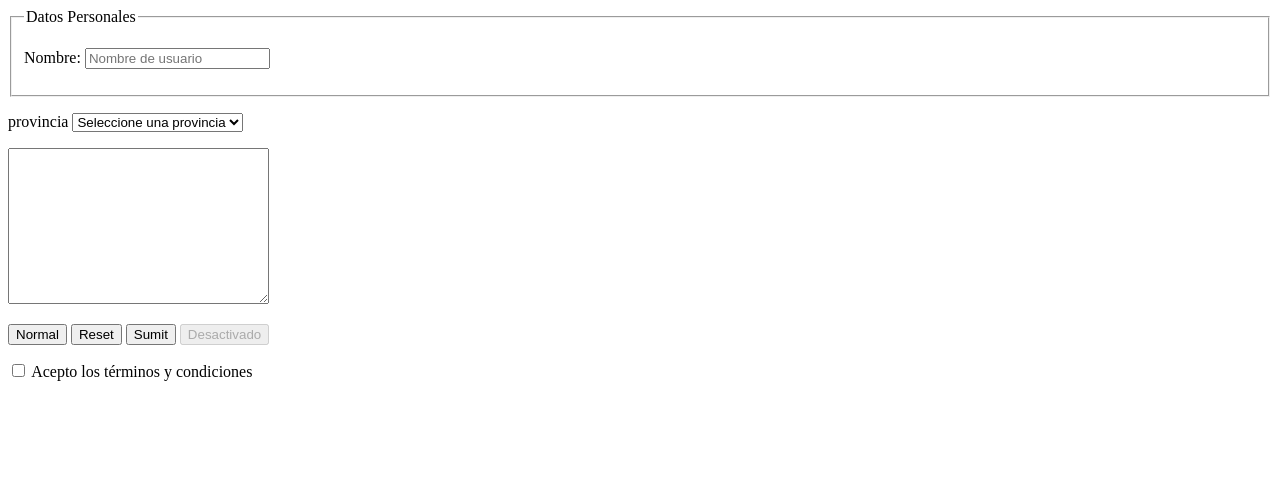
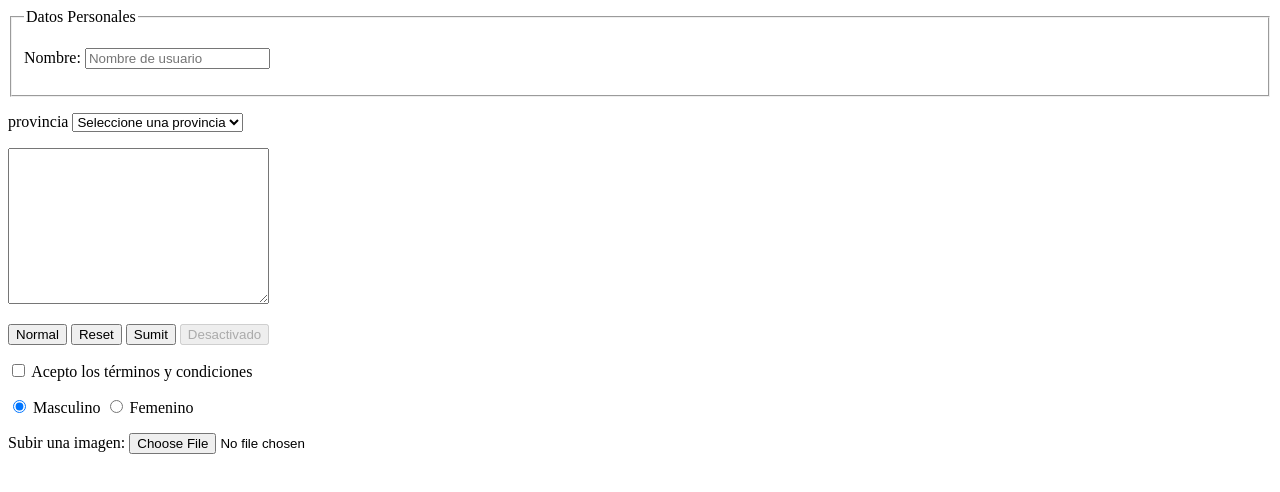
Before and after one commit to karuroso81/htlm, a plain HTML site: page practicas/Tarea2HTML/formulario.html in a window 1280 px wide. Drawn offline with Linux system fonts and the light colour scheme.

Commit message:
proceso 3

```diff
--- a/practicas/Tarea2HTML/formulario.html
+++ b/practicas/Tarea2HTML/formulario.html
@@ -49,6 +49,17 @@
             <input type="checkbox" id="terminos" name="terminos" required>
             <label for="terminos">Acepto los términos y condiciones</label>
         </p>
+
+        <p>
+            <input type="radio" id="masculino" name="sexo" value="masculino" checked>
+            <label for="masculino">Masculino</label>
+            <input type="radio" id="femenino" name="sexo" value="femenino">
+            <label for="femenino">Femenino</label>
+        </p>
+        <p>
+            <label for="foto">Subir una imagen:</label>
+            <input type="file" id="foto" name="foto">
+        </p>
     </form>
 
 </body>
```
